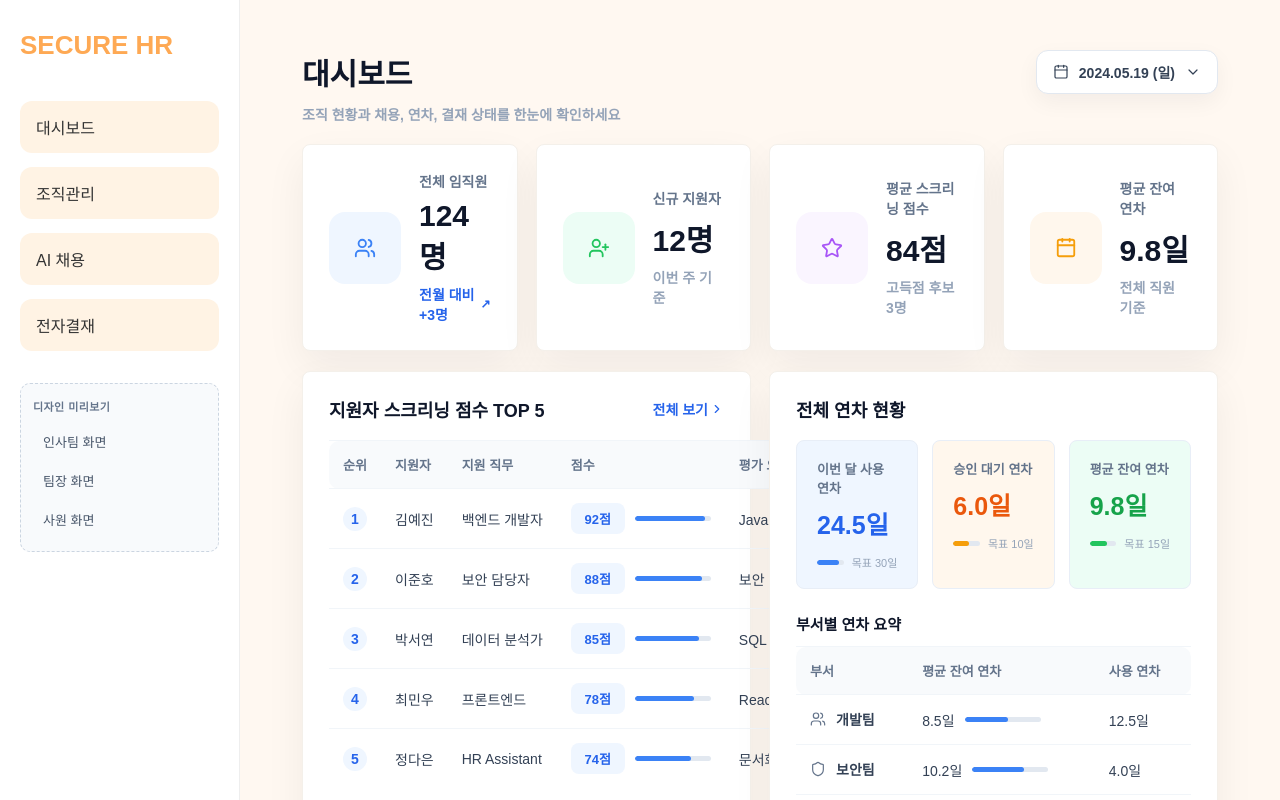
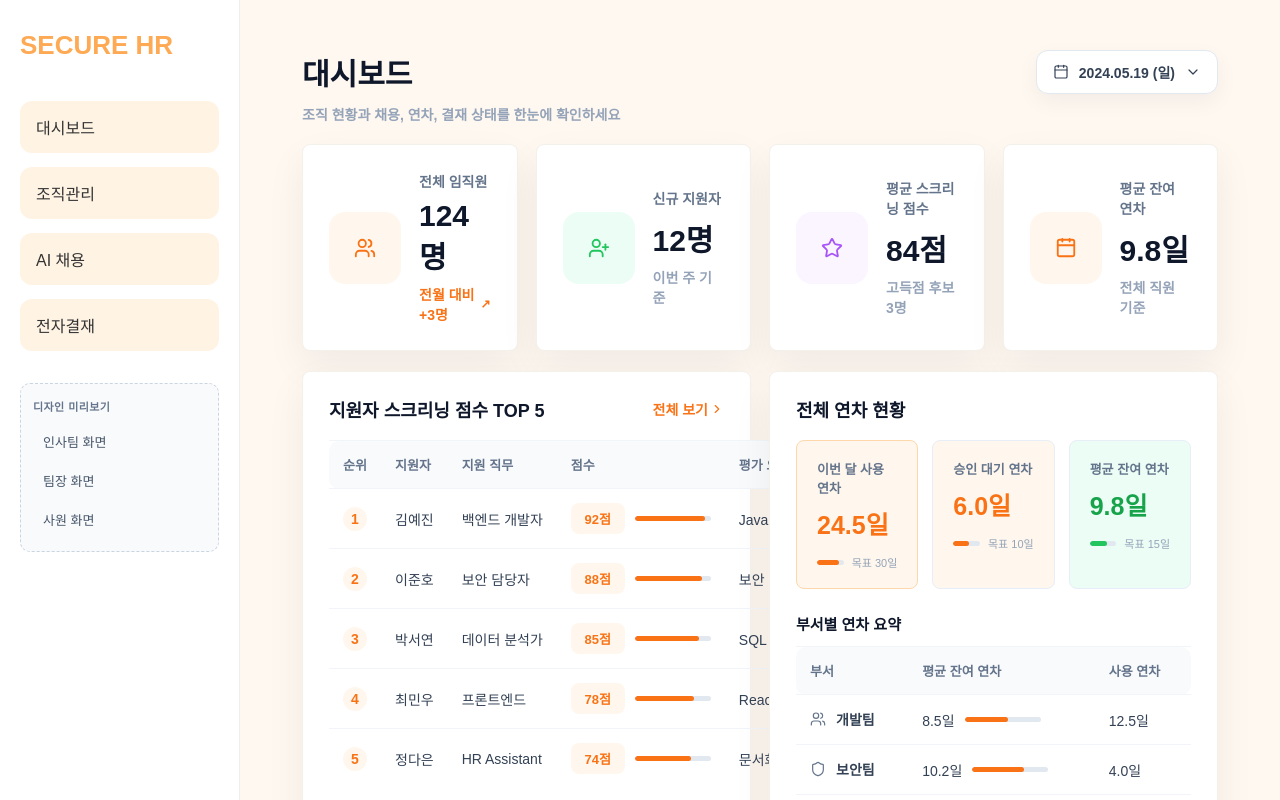
Before and after one commit to Miniproject-management/management-front, a React (Vite) app: page /dashboard/admin in a window 1280 px wide. Shown: the top 800 px of the page. Built offline with nearby package versions, Linux system fonts and the light colour scheme.

Commit message:
style(dashboard): tune admin orange accents

```diff
--- a/src/pages/dashboard/AdminDashboard.jsx
+++ b/src/pages/dashboard/AdminDashboard.jsx
@@ -19,7 +19,7 @@ const summaryCards = [
     value: "124명",
     note: "전월 대비 +3명",
     noteTone: "up",
-    tone: "blue",
+    tone: "orange",
     Icon: Users,
   },
   {
@@ -72,10 +72,10 @@ const pendingDocs = [
 ];
 
 const headcount = [
-  { name: "개발팀", count: 46, lead: "김팀장", delta: "+2", Icon: Users, color: "#3b82f6" },
-  { name: "보안팀", count: 18, lead: "이팀장", delta: "0", Icon: Shield, color: "#a855f7" },
-  { name: "인사팀", count: 12, lead: "박팀장", delta: "+1", Icon: BarChart3, color: "#f59e0b" },
-  { name: "기획팀", count: 15, lead: "최팀장", delta: "-1", Icon: Users, color: "#22c55e" },
+  { name: "개발팀", count: 46, lead: "김팀장", delta: "+2", Icon: Users, color: "#f97316" },
+  { name: "보안팀", count: 18, lead: "이팀장", delta: "0", Icon: Shield, color: "#fdba74" },
+  { name: "인사팀", count: 12, lead: "박팀장", delta: "+1", Icon: BarChart3, color: "#facc15" },
+  { name: "기획팀", count: 15, lead: "최팀장", delta: "-1", Icon: Users, color: "#fde68a" },
 ];
 
 function ProgressBar({ value, max = 100, tone = "blue" }) {
@@ -132,7 +132,7 @@ function AdminDashboard() {
   const headcountTotal = headcount.reduce((sum, d) => sum + d.count, 0);
 
   return (
-    <section className="dashboard-page">
+    <section className="dashboard-page dashboard-page--admin">
       <header className="dashboard-page__header">
         <div className="dashboard-page__hero">
           <h1>대시보드</h1>
--- a/src/pages/dashboard/dashboard.css
+++ b/src/pages/dashboard/dashboard.css
@@ -481,6 +481,45 @@
   text-align: right;
 }
 
+/* ---------- admin dashboard orange theme ---------- */
+.dashboard-page--admin .panel__link,
+.dashboard-page--admin .summary-card__note.is-up,
+.dashboard-page--admin .rank-cell,
+.dashboard-page--admin .score-badge {
+  color: #f97316;
+}
+
+.dashboard-page--admin .rank-cell,
+.dashboard-page--admin .score-badge,
+.dashboard-page--admin .delta-pill.is-positive {
+  background: #fff7ed;
+}
+
+.dashboard-page--admin .progress-bar.tone-blue .progress-bar__fill,
+.dashboard-page--admin .progress-bar.tone-orange .progress-bar__fill {
+  background: #f97316;
+}
+
+.dashboard-page--admin .summary-card__icon.tone-orange {
+  color: #f97316;
+  background: #fff7ed;
+}
+
+.dashboard-page--admin .leave-card.tone-blue {
+  border-color: #fed7aa;
+  background: #fff7ed;
+}
+
+.dashboard-page--admin .leave-card.tone-blue strong,
+.dashboard-page--admin .leave-card.tone-orange strong {
+  color: #f97316;
+}
+
+.dashboard-page--admin .status-badge {
+  background: #fff7ed;
+  color: #f97316;
+}
+
 /* ---------- manager dashboard ---------- */
 .dashboard-page__wave {
   font-size: 22px;
```
